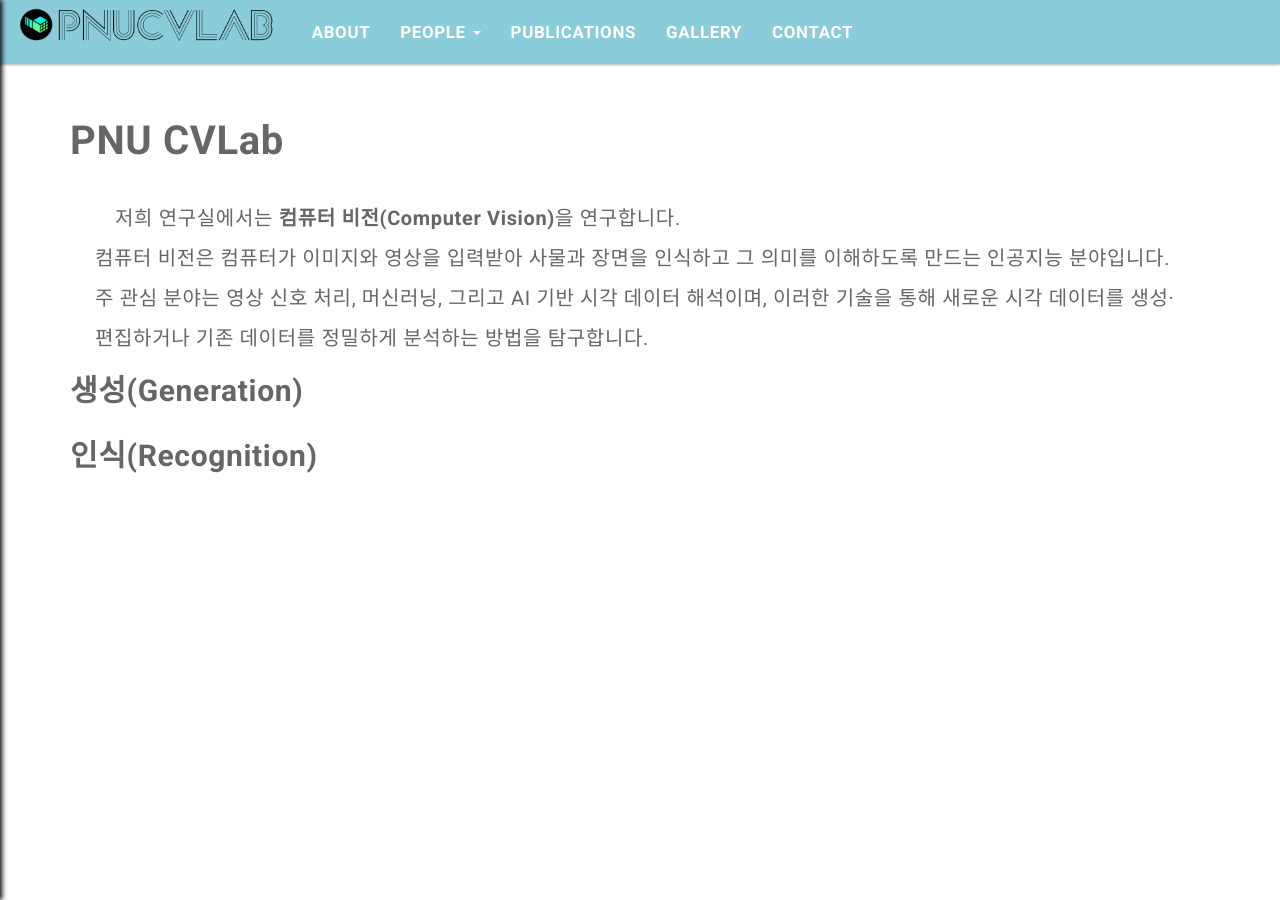
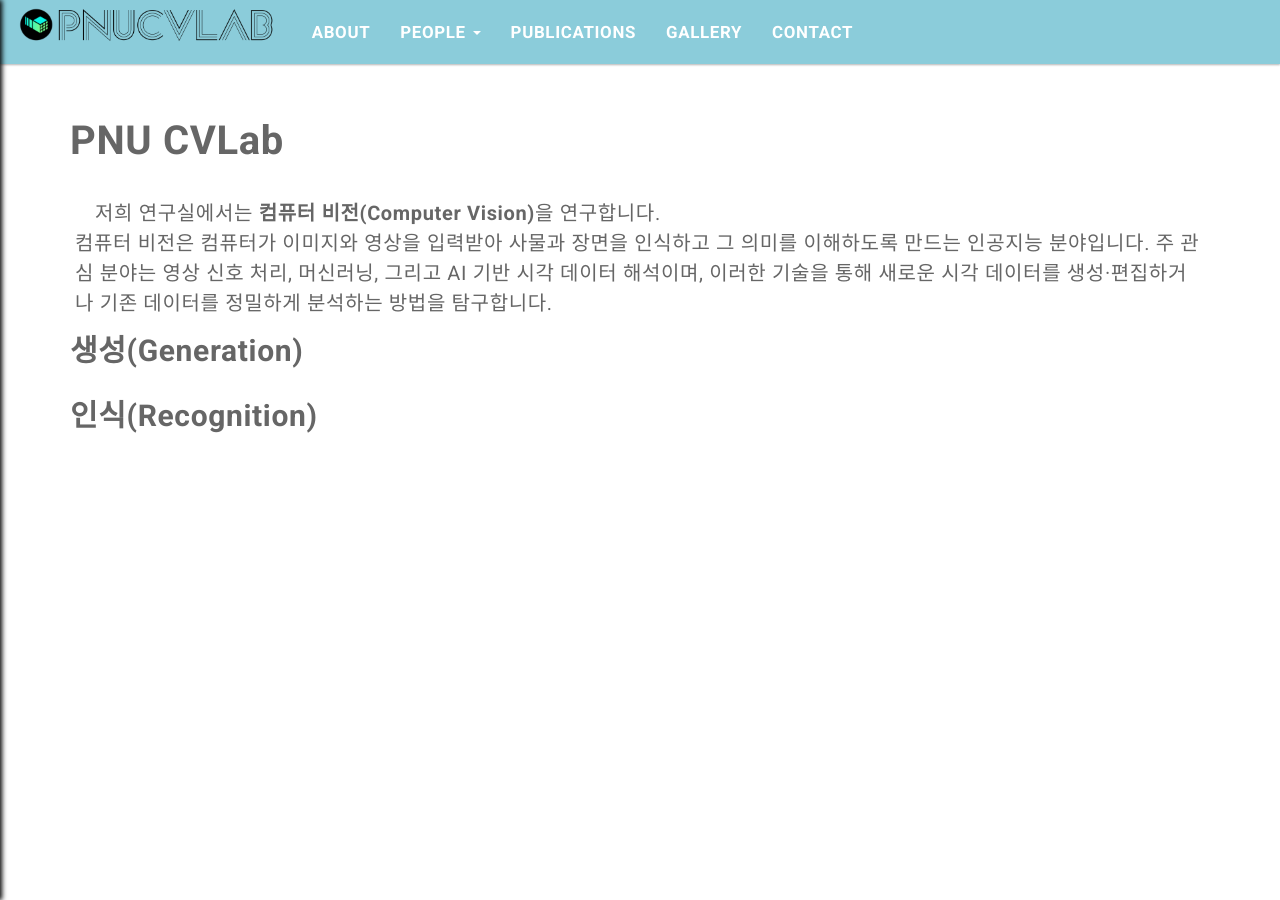
Before and after one commit to pnucvlab/pnucvlab.github.io, a Jekyll site: the page built from pages/about.html, in a window 1280 px wide. Built offline with Jekyll 4.4.1, drawn with Linux system fonts in a browser that asks for light colours.

Commit message:
edit introduction

```diff
--- a/assets/css/main.css
+++ b/assets/css/main.css
@@ -430,8 +430,8 @@ body {
 /* ===== About Text ===== */
 .introduction-body {
 	font-size: 20px;
-	margin: 5px 25px;
-	line-height: 2;
+	margin: 5px 5px;
+	line-height: 1.5;
 	text-indent: 1em;
   }
 .publication {
```
